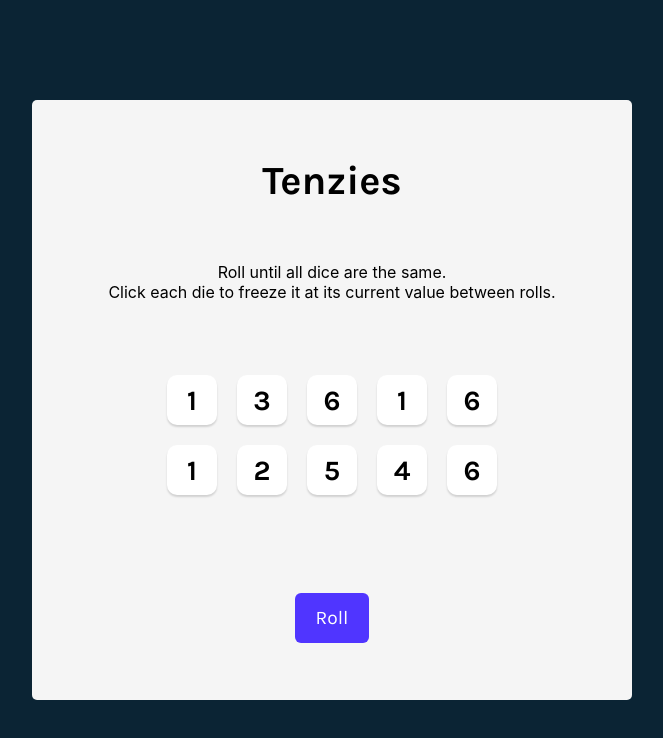
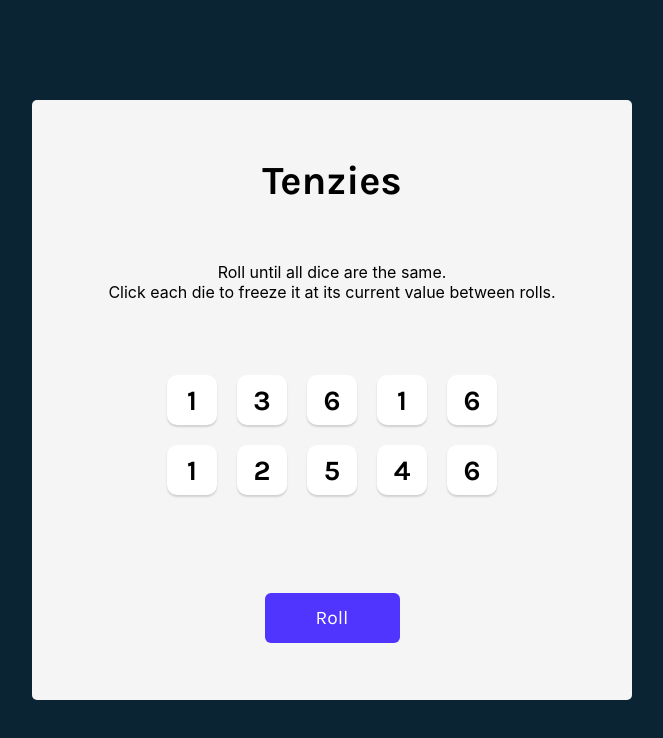
Before and after one commit to ak18dec/tenzies, a React (Vite) app: page / in a window 1280 px wide. Shown: the top 738 px of the page, without its empty margins (308-971 px from the left). Built offline with nearby package versions, Linux system fonts and the light colour scheme.

Commit message:
Roll Btn CSS Updates

```diff
--- a/src/App.css
+++ b/src/App.css
@@ -65,6 +65,7 @@ button {
 button.roll-dice {
     height: 50px;
     white-space: nowrap;
+    min-width: 135px;
     width: auto;
     padding: 6px 21px;
     border: none;
```
